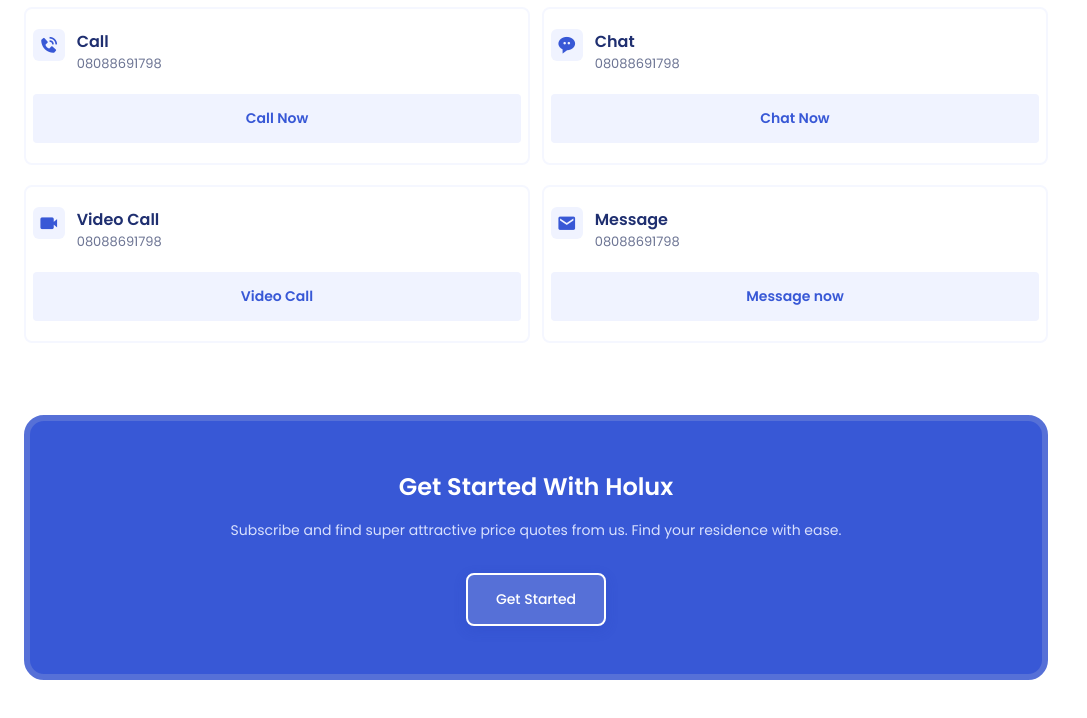
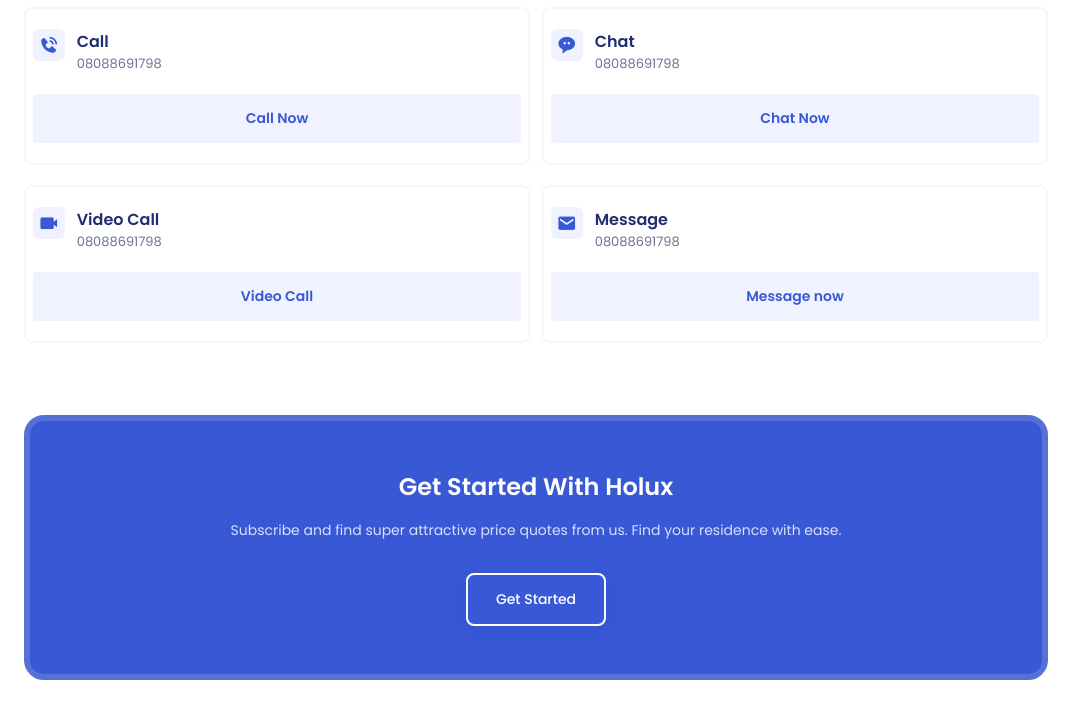
Before and after one commit to timokonkwo/Holux, a plain HTML site: page index.html in a window 1280 px wide. In both pictures the pointer is over the link "Get Started". Shown: the part 3501-4219 px from the top of the page, without its empty margins (0-1087 px from the left). Drawn offline with nearby package versions, Linux system fonts and the light colour scheme.

Commit message:
styling subscribe section

```diff
--- a/assets/css/style.css
+++ b/assets/css/style.css
@@ -674,6 +674,10 @@
 	font-size: var(--small-font-size);
 }
 
+.subscribe__button:hover {
+	background: var(--first-color);
+}
+
 /*=============== FOOTER ===============*/
 
 /*=============== SCROLL BAR ===============*/
```
